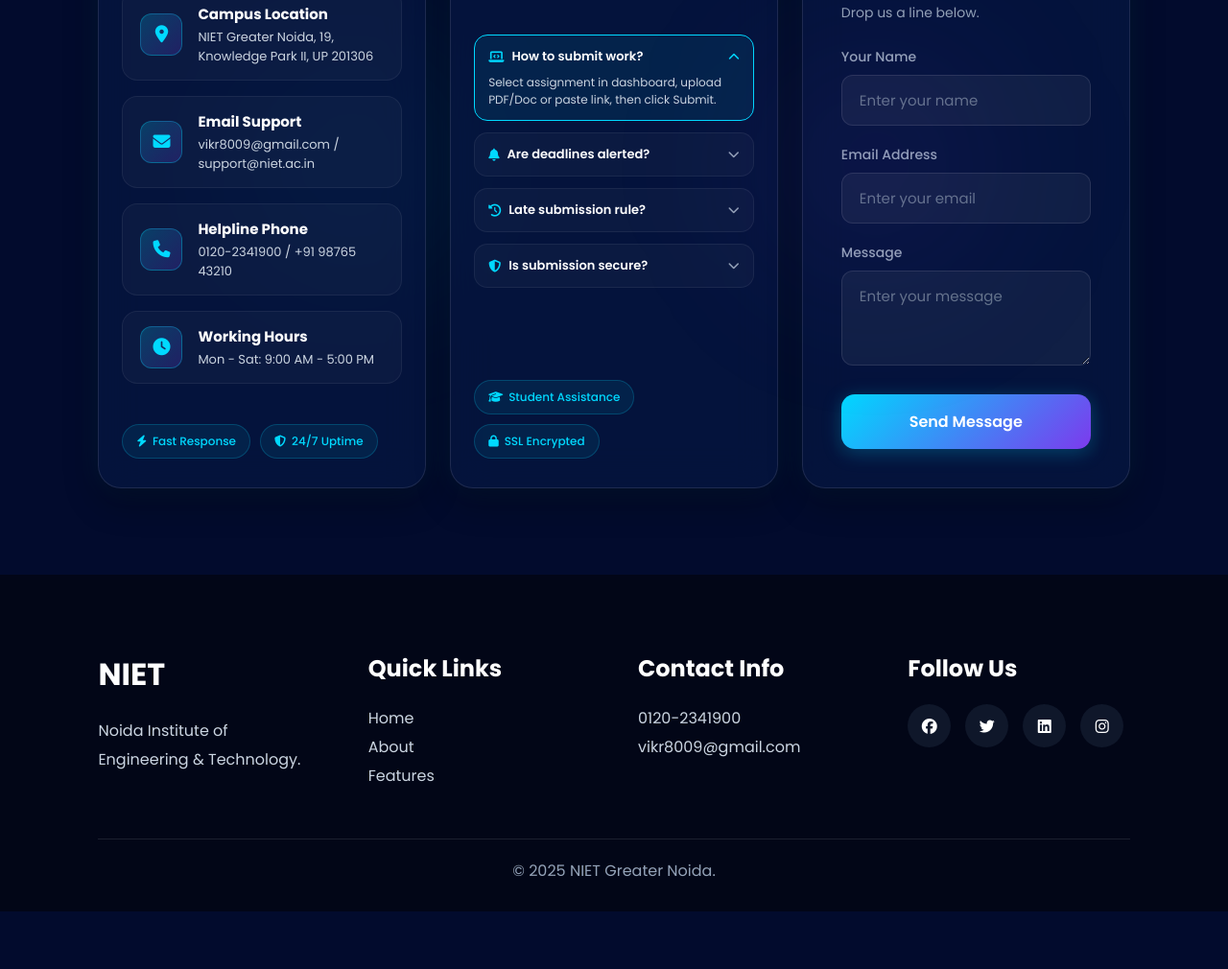
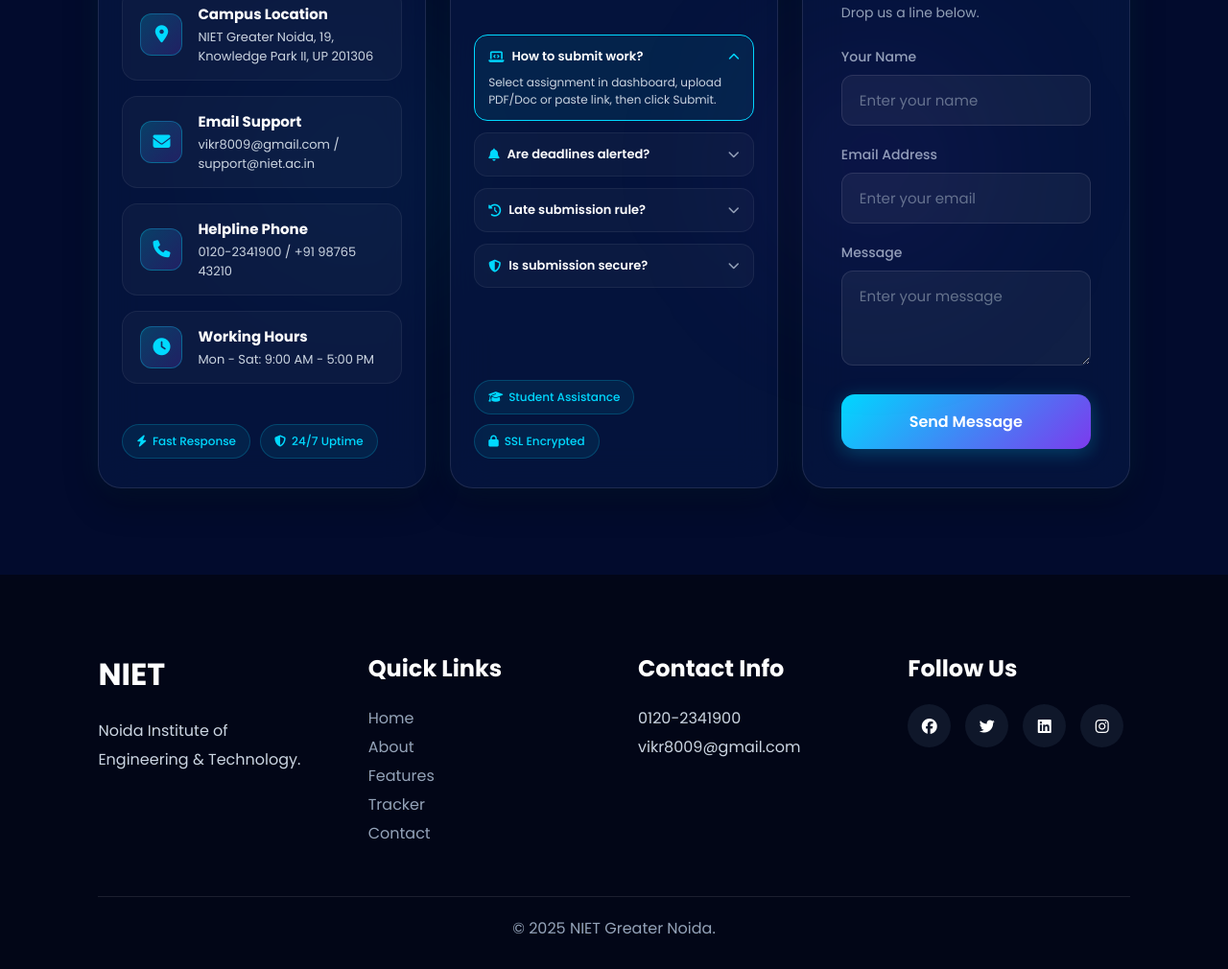
Before and after one commit to VishalVerma02/nietAssigment, a website: page frontend/index.html in a window 1280 px wide. Shown: the part 3426-4436 px from the top of the page at 96% size. Before the commit the page ends 4376 px from the top, so only its background shows below. Drawn offline with Linux system fonts and the light colour scheme; no server answers.

Commit message:
Make footer Quick Links (Home, About, Features, Tracker, Contact) fully interactive and clickable with smooth scrolling

```diff
--- a/frontend/index.html
+++ b/frontend/index.html
@@ -477,9 +477,11 @@
 
       <h2>Quick Links</h2>
 
-      <p>Home</p>
-      <p>About</p>
-      <p>Features</p>
+      <p><a href="#home">Home</a></p>
+      <p><a href="#about">About</a></p>
+      <p><a href="#features">Features</a></p>
+      <p><a href="#tracker">Tracker</a></p>
+      <p><a href="#contact">Contact</a></p>
 
     </div>
 
--- a/frontend/style.css
+++ b/frontend/style.css
@@ -489,6 +489,19 @@ footer{
 .footer-grid p{
     color:#cbd5e1;
     line-height:30px;
+}
+
+.footer-grid p a {
+    color: #94a3b8;
+    text-decoration: none;
+    transition: all 0.3s ease;
+    display: inline-block;
+}
+
+.footer-grid p a:hover {
+    color: #00d9ff;
+    transform: translateX(6px);
+    text-shadow: 0 0 10px rgba(0, 217, 255, 0.4);
 }
 
 .socials{
```
